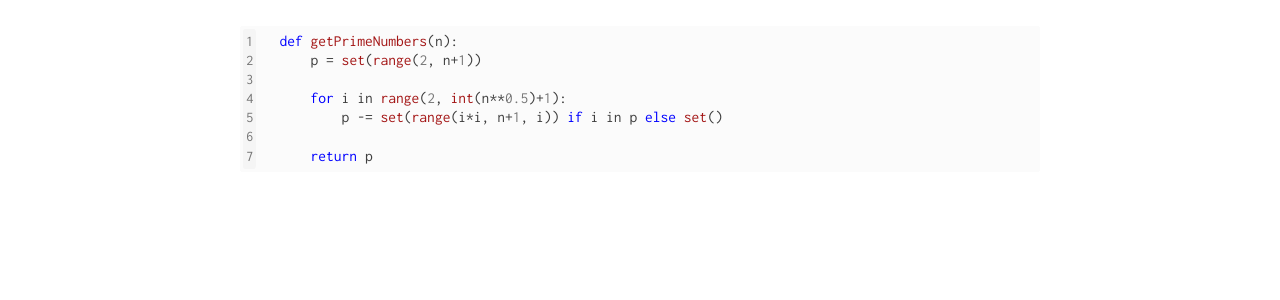
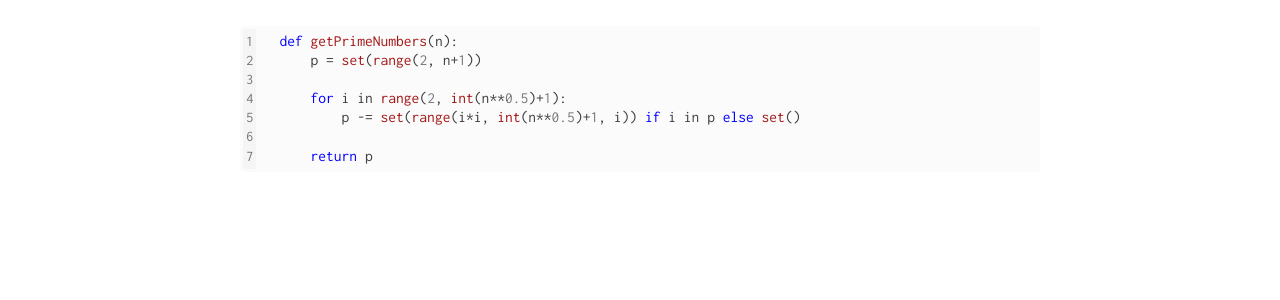
Before and after one commit to kangwooklee29/blog, a Jekyll site: the page built from Python/_posts/2021-10-12-set 객체의 차집합 연산으로 에라토스테네스의 체 구현하기.md, in a window 1280 px wide. Shown: the part 247-547 px from the top of the page. Built offline with Jekyll 4.4.1, drawn with Linux system fonts in a browser that asks for light colours; nearby versions of some CDN libraries; our own code applies the rules of GitHub Pages for plain Markdown files; comment, search, counter and statistics services are not loaded.

Commit message:
Update 2021-10-12-set 객체의 차집합 연산으로 에라토스테네스의 체 구현하기.md

````diff
--- a/Python/_posts/2021-10-12-set 객체의 차집합 연산으로 에라토스테네스의 체 구현하기.md
+++ b/Python/_posts/2021-10-12-set 객체의 차집합 연산으로 에라토스테네스의 체 구현하기.md
@@ -3,7 +3,7 @@ def getPrimeNumbers(n):
     p = set(range(2, n+1))
 
     for i in range(2, int(n**0.5)+1):
-        p -= set(range(i*i, n+1, i)) if i in p else set()
+        p -= set(range(i*i, int(n**0.5)+1, i)) if i in p else set()
 
     return p
 ```
````
